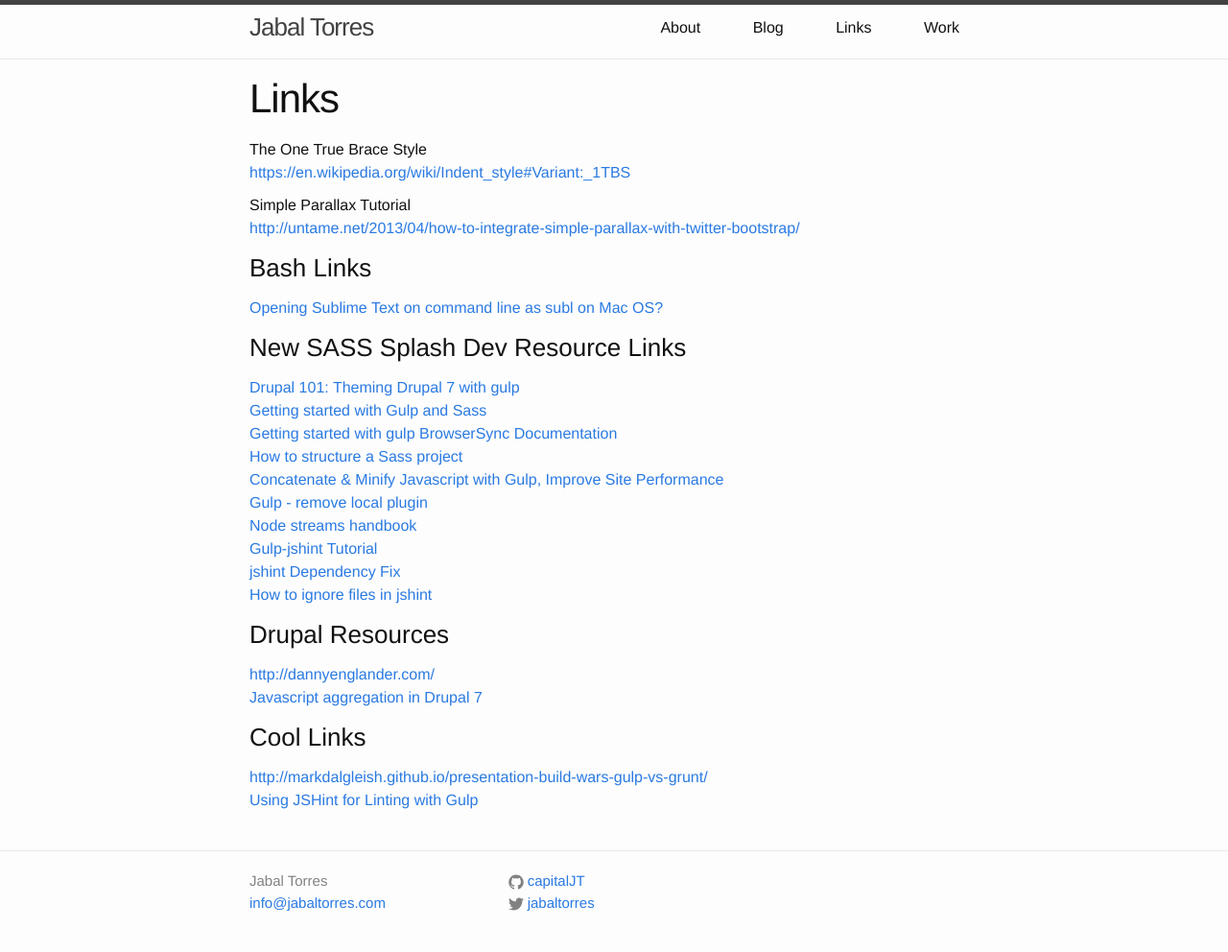
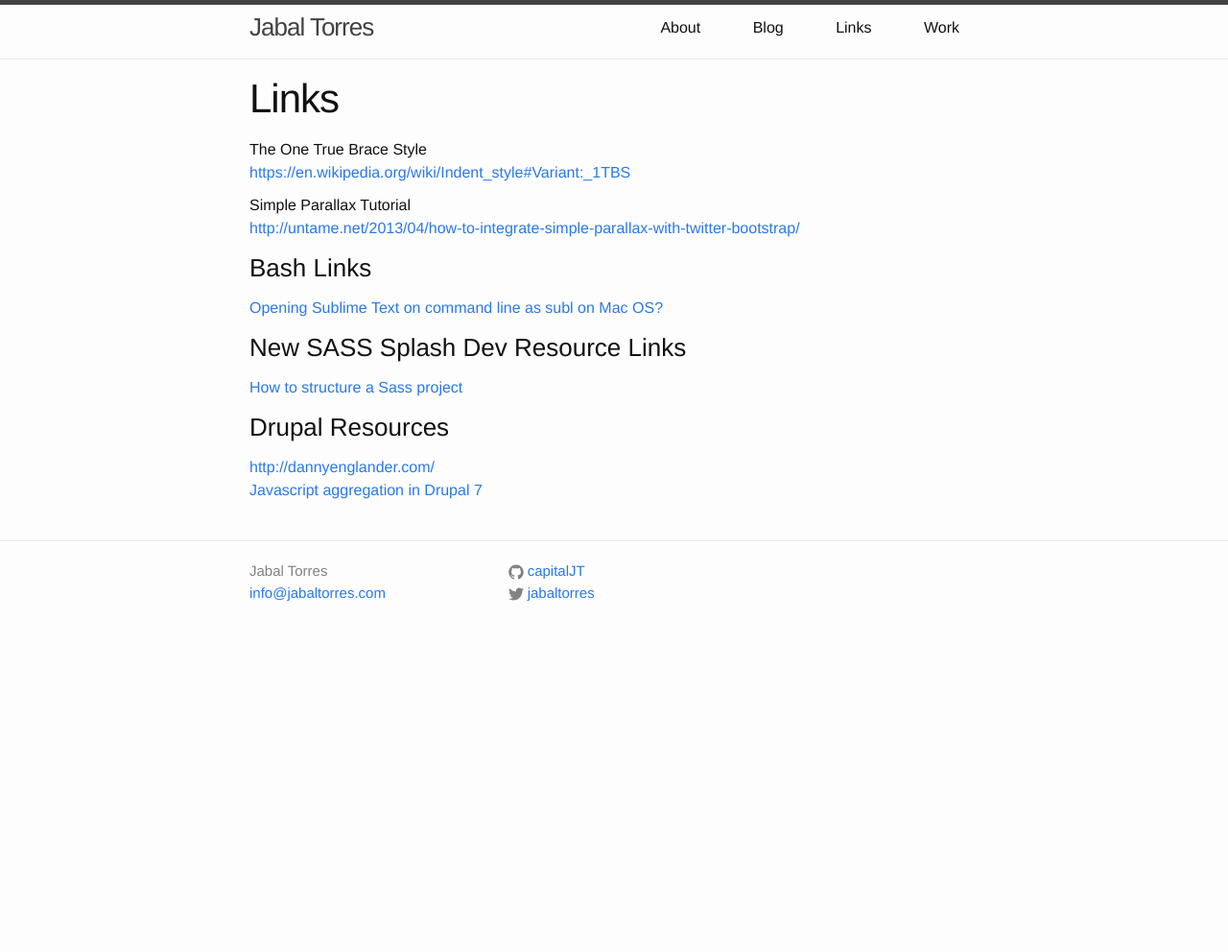
Before and after one commit to capitalJT/capitaljt.github.io, a Jekyll site: the page built from links.md, in a window 1280 px wide. Shown: the whole page at 96% size. Built offline with Jekyll 4.4.1, drawn with Linux system fonts in a browser that asks for light colours; nearby versions of some CDN libraries; a style sheet for code colours, icons or effects is not loaded; after the commit the page ends 900 px from its top, so only the background shows below that.

Commit message:
added gulp resources post

```diff
--- a/links.md
+++ b/links.md
@@ -16,24 +16,9 @@
 
 
 ### New SASS Splash Dev Resource Links
-[Drupal 101: Theming Drupal 7 with gulp](https://www.chenhuijing.com/blog/drupal-101-theming-with-gulp/)
-[Getting started with Gulp and Sass](http://ryanchristiani.com/getting-started-with-gulp-and-sass/)
-[Getting started with gulp](https://markgoodyear.com/2014/01/getting-started-with-gulp/)
-[BrowserSync Documentation](https://www.browsersync.io/docs/gulp)
 [How to structure a Sass project](http://thesassway.com/beginner/how-to-structure-a-sass-project)
-[Concatenate & Minify Javascript with Gulp, Improve Site Performance](http://codehangar.io/concatenate-and-minify-javascript-with-gulp/)
-[Gulp - remove local plugin](http://stackoverflow.com/questions/33814009/gulp-remove-local-plugin)
-[Node streams handbook](https://github.com/substack/stream-handbook)
-[Gulp-jshint Tutorial](http://javascriptplayground.com/blog/2014/02/an-intro-to-gulp/)
-[jshint Dependency Fix](https://github.com/spalger/gulp-jshint/issues/131#issuecomment-160395536)
-[How to ignore files in jshint](http://stackoverflow.com/questions/14741110/have-jshint-ignore-certain-files-when-building-twitter-bootstrap#answer-14741346)
 
 
 ### Drupal Resources
 [http://dannyenglander.com/](http://dannyenglander.com/)
 [Javascript aggregation in Drupal 7](https://www.lullabot.com/articles/javascript-aggregation-in-drupal-7)
-
-
-### Cool Links
-[http://markdalgleish.github.io/presentation-build-wars-gulp-vs-grunt/](http://markdalgleish.github.io/presentation-build-wars-gulp-vs-grunt/)
-[Using JSHint for Linting with Gulp](https://egghead.io/lessons/javascript-using-jshint-for-linting-with-gulp)
```
Also changed, not shown: _posts/2016-09-28-gulpjs-resources.md (added, +22 -0 lines).
